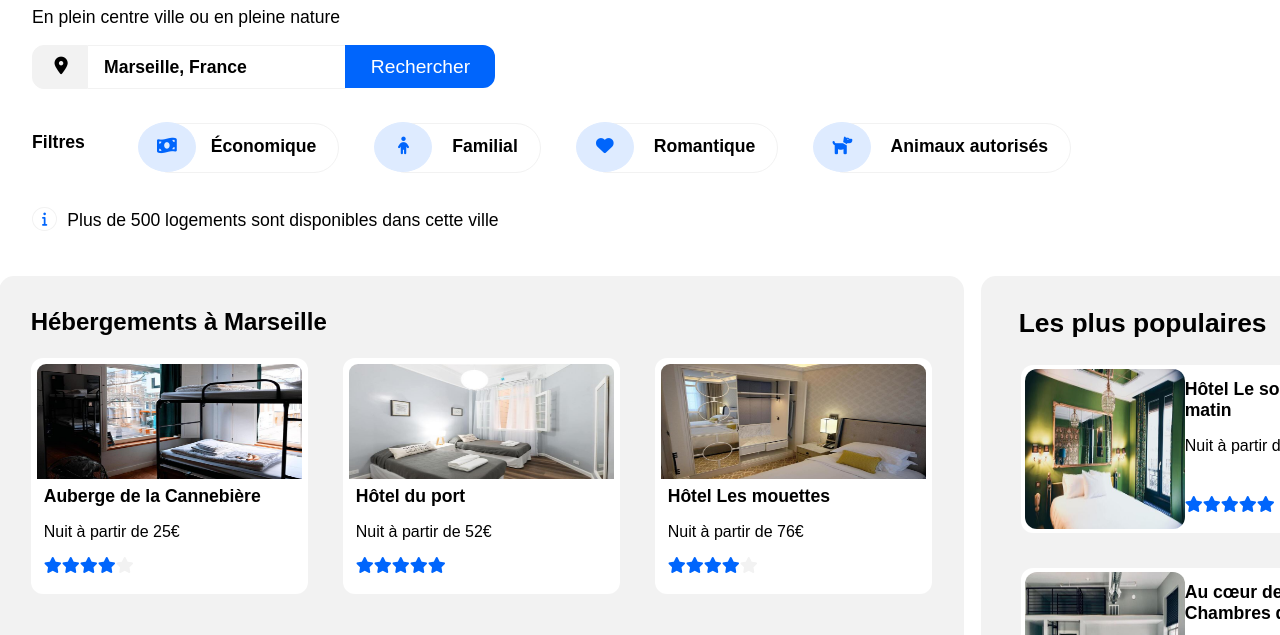
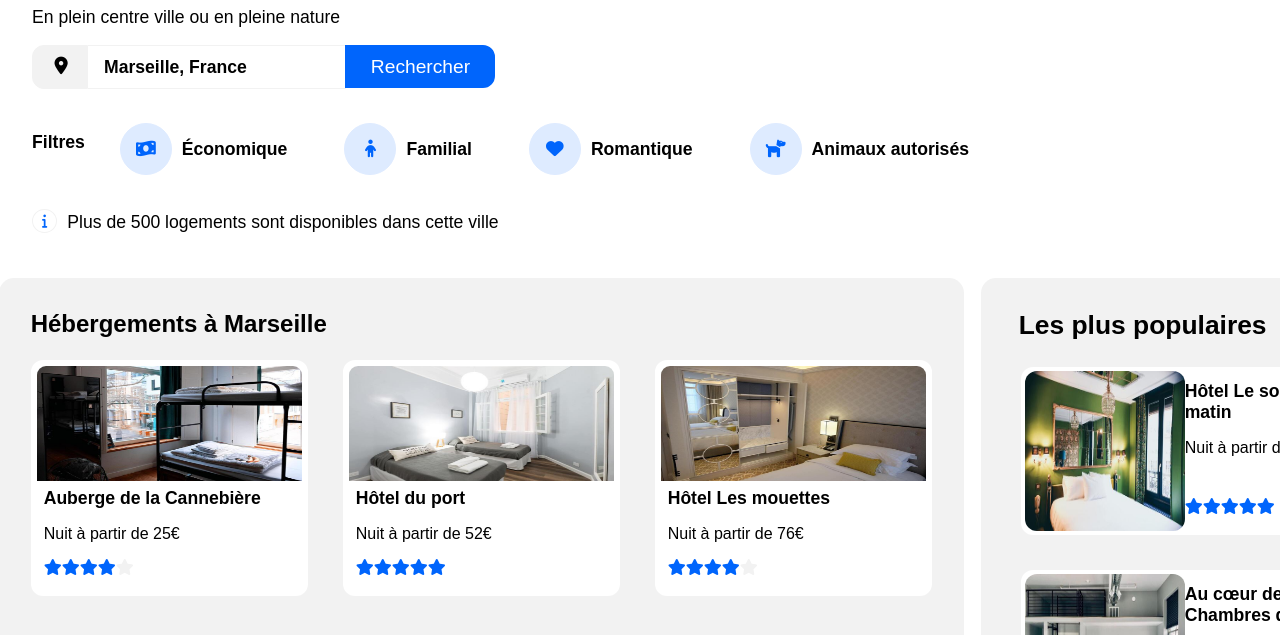
Before and after one commit to tyers77/AnthonyLeRoy_2_18092020, a plain HTML site: page reservia.html in a window 1280 px wide. Shown: the part 134-769 px from the top of the page. Drawn offline with Linux system fonts and the light colour scheme; a web font is replaced by a local one.

Commit message:
changement style icone

```diff
--- a/style.css
+++ b/style.css
@@ -135,40 +135,43 @@ body
 .filtres ul
 {
 	display: flex;
-	flex-direction: row;
+	flex-wrap: wrap;
+
 	list-style-type: none;
+	padding: 0;
 }
 
 .filtres li
 {
+	display: flex;
+	justify-content: center;
+	align-items: center;
 	font-size: 1.1em;
 	font-weight: bold;
-	border: 1px solid #f2f2f2;
+	/*border: 1px solid #f2f2f2;
 	border-radius: 10px 30px 30px 10px;
 	height: 36px;
 	padding-top: 12px;
 	padding-right: 22px;
-	padding-left: 12px;
+	padding-left: 12px;*/
 	margin-right: 35px;
 	margin-left: 22px;
 }
 
 .filtres li i
 {
+	display: flex;
+	justify-content: center;
+	align-items: center;
 	color: #0065fc;
 	border: 1px solid #deebff;
 	border-radius: 50%;
-	width: 40px;
-	height: 30px;
-	text-align: center;
-	padding-top: 14px;
-	margin-top: -20px;
-	margin-right: 15px;
+	width: 50px;
+	height: 50px;
 	background-color: #deebff;
-	margin-left: -35px;
-	padding-left: 8px;
-	padding-right: 8px;
-	padding-bottom: 4px;
+	margin-right: 10px;
+
+
 }
 
 /*le point info*/
```
